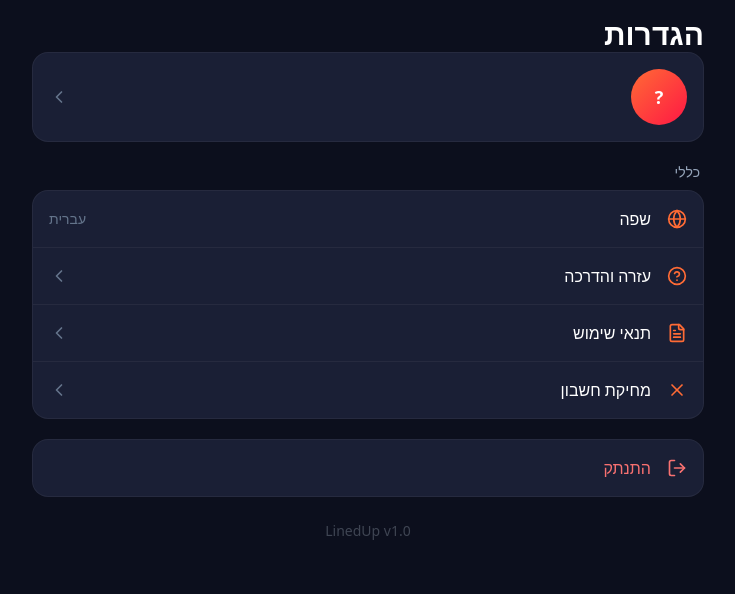
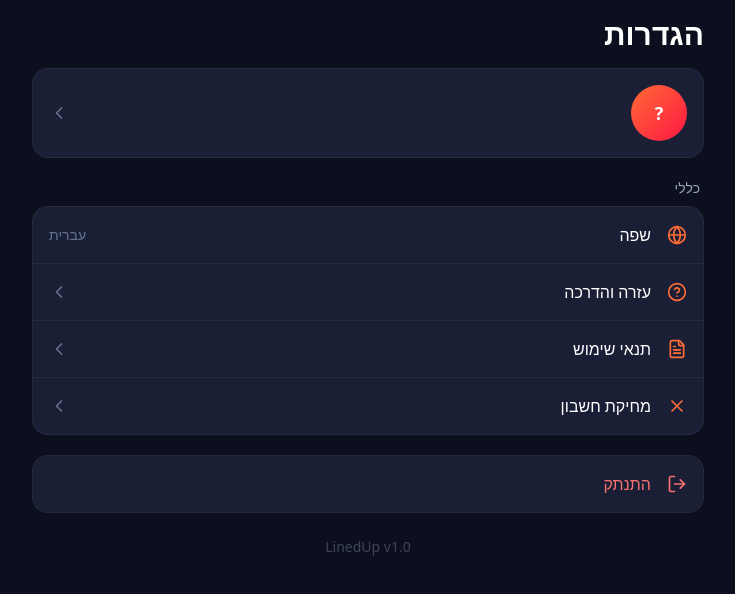
Before and after one commit to yakirco13-cloud/linedup-app, a React (Vite) app: page /Settings in a window 1280 px wide. Shown: the top 594 px of the page, without its empty margins (386-1121 px from the left). Built offline with nearby package versions, Linux system fonts and the light colour scheme; no server answers.

Commit message:
apply changes

```diff
--- a/src/components/StickyHeader.jsx
+++ b/src/components/StickyHeader.jsx
@@ -2,7 +2,7 @@ import React from "react";
 
 export default function StickyHeader({ children, className = "" }) {
   return (
-    <div className={`sticky top-0 z-20 bg-[#0C0F1D] -mx-4 px-4 pt-safe ${className}`}>
+    <div className={`sticky top-0 z-20 bg-[#0C0F1D] -mx-4 px-4 pt-safe pb-4 ${className}`}>
       {children}
     </div>
   );
--- a/src/pages/Layout.jsx
+++ b/src/pages/Layout.jsx
@@ -147,7 +147,7 @@ function AppContent({ children }) {
 
   return (
     <div className="min-h-screen bg-[#0C0F1D] text-white" dir="rtl">
-      <main className={`px-4 ${showNav ? "pb-20" : ""}`}>
+      <main className={`px-4 ${showNav ? "pb-28" : ""}`}>
         <div className="max-w-2xl mx-auto">
           {children}
         </div>
```
